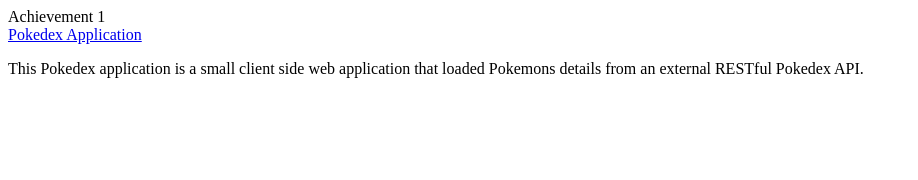
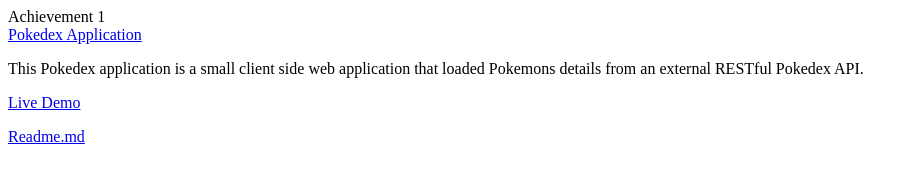
Before and after one commit to NuOrawan/NuOrawan.github.io, a plain HTML site: page index.html in a window 1280 px wide. Shown: the whole page, without its empty margins (0-918 px from the left). Drawn offline with Linux system fonts and the light colour scheme.

Commit message:
Include links to live demo and readme page

```diff
--- a/index.html
+++ b/index.html
@@ -14,6 +14,8 @@ and open the template in the editor.
         <div>Achievement 1</div>
         <div><a href="https://github.com/NuOrawan/simple-js-app">Pokedex Application</a>
             <p>This Pokedex application is a small client side web application that loaded Pokemons details from an external RESTful Pokedex API.</p>
+            <p><a href="https://nuorawan.github.io/simple-js-app/">Live Demo</a></p>
+            <p><a href="https://github.com/NuOrawan/simple-js-app/blob/main/README.md">Readme.md</a></p>
 
         </div>
     </body>
```
